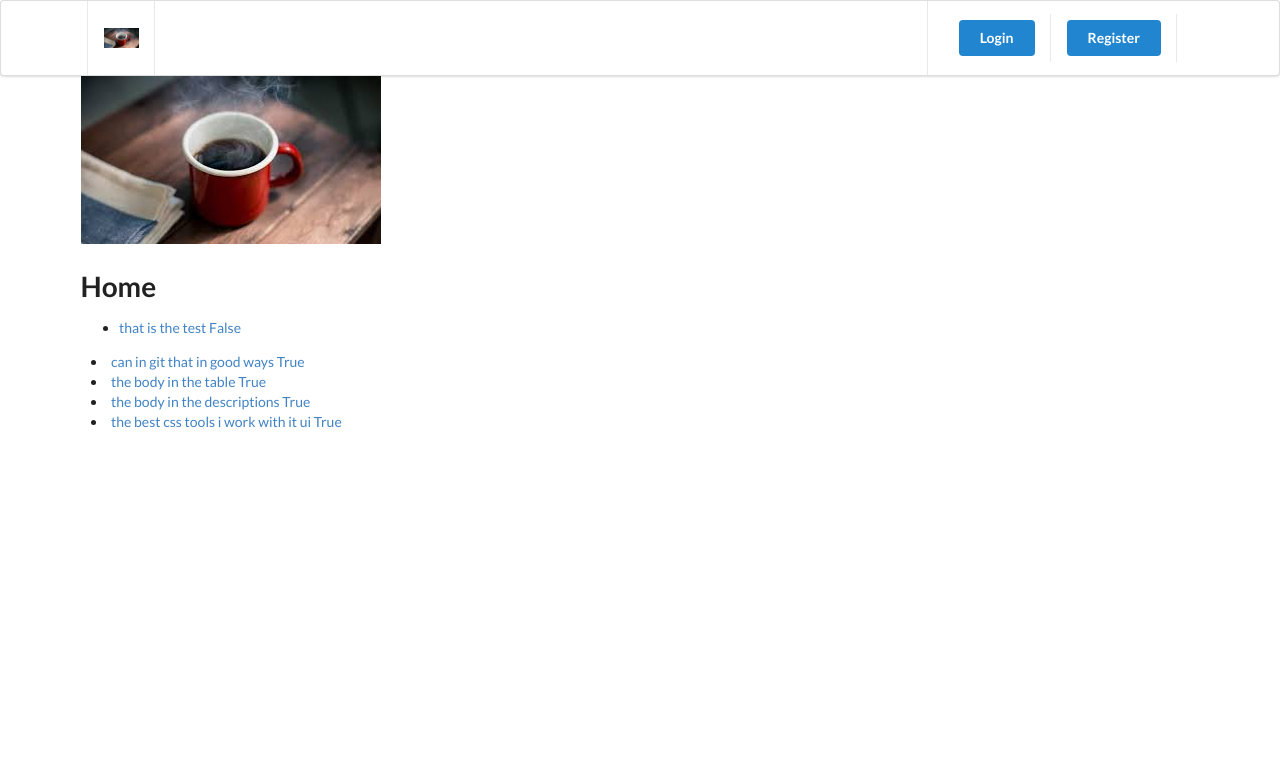
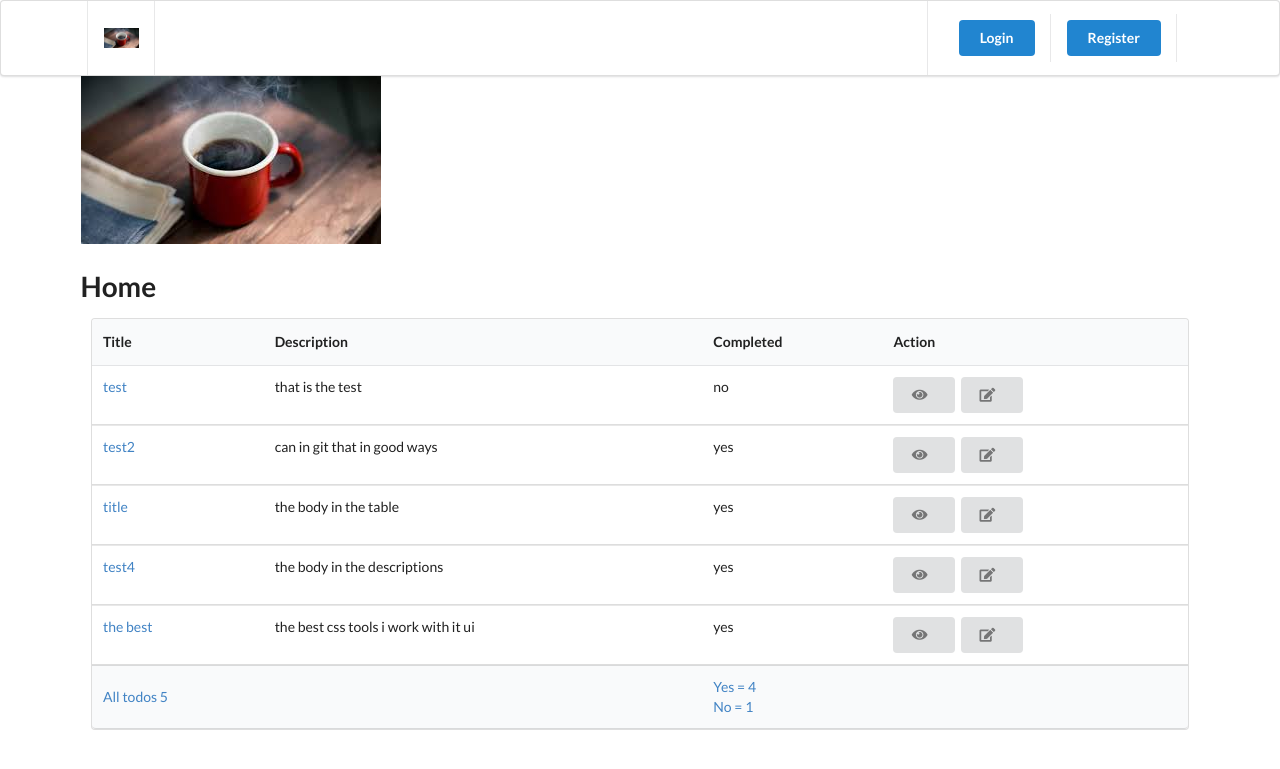
Before and after one commit to Nasir-gaayte/todo-app, a Django app: page / in a window 1280 px wide. Shown: the top 769 px of the page. Run offline with Django 4.2, Linux system fonts and the light colour scheme; data comes from the database, SQL or seed files in the repository; both versions use the stored data as it was after the commit; some libraries are stand-ins or nearby versions.

Commit message:
add tables in home page

```diff
--- a/core/templates/core/index.html
+++ b/core/templates/core/index.html
@@ -46,17 +46,61 @@
     <img src="{% static 'images/coffee2.jpeg' %}" alt="">
     <h1>Home</h1>
     <div class="container">
-        <ul>
-            {%for todo in todos %}
-            <li>
-            <a href="{% url 'todo_detail' todo.id %}">
-                    {{todo.titel}}
-                {{todo.description}}
-                {{todo.is_completed}}
-            </a>
-            </li>
-        </ul>
-        {%endfor%}
+        {% if todos %}
+
+        <table class = "ui table">
+            <thead>
+                <tr>
+                    <th>Title</th>
+                    <th>Description</th>
+                    <th>Completed</th>
+                    <th>Action</th>
+                </tr>
+            </thead>
+            <tbody>
+                {%for todo in todos %}
+                <tr>
+
+                        <td> <a href="{% url 'todo_detail' todo.id %}">{{todo.title}}</a></td>
+                        <td>{{todo.description}}</td>
+                        <td>{{todo.is_completed|yesno}}</td>
+                        <td>
+                            <a href="" class= "ui button">
+                                <i class="eye icon"></i>
+                            </a>
+                            <a href="" class= "ui button">
+                                <i class="edit icon"></i>
+                            </a>
+                        </td>
+
+                    </tr>
+                {%endfor%}
+            </tbody>
+            <tfoot>
+                <tr>
+                    <th>
+                        <a href="">All todos {{allcount}}</a>
+                    </th>
+                    <th>
+                    </th>
+                    <th>
+                        <a href="">Yes = {{yes}}</a><br>
+                        <a href="">No = {{no}}</a>
+                    </th>
+                    <th>
+                        <a href=""></a>
+                    </th>
+                </tr>
+            </tfoot>
+        </table>
+        {%else%}
+        <div class="ui message">
+            <div class="header">
+                No itme yet
+            </div>
+            <p>To create new todo click <a href="{% url 'create' %}">here...</a></p>
+        </div>
+        {%endif%}
     </div>
 </div>
 
--- a/core/views.py
+++ b/core/views.py
@@ -14,7 +14,15 @@ from django.http import HttpResponsePermanentRedirect
 
 def index(request):
     todos = TodoModel.objects.all()
-    return render(request,'core/index.html',{'todos':todos})
+    yes = todos.filter(is_completed=True).count()
+    no = todos.filter(is_completed=False).count()
+    allcount = todos.count()
+    return render(request,'core/index.html',{
+        'todos':todos,
+        'allcount':allcount,
+        'yes':yes,
+        'no':no,
+        })
 
 
 
```
Also changed, not shown: core/templates/core/todo_detail.html (+6 -3 lines), db.sqlite3.
